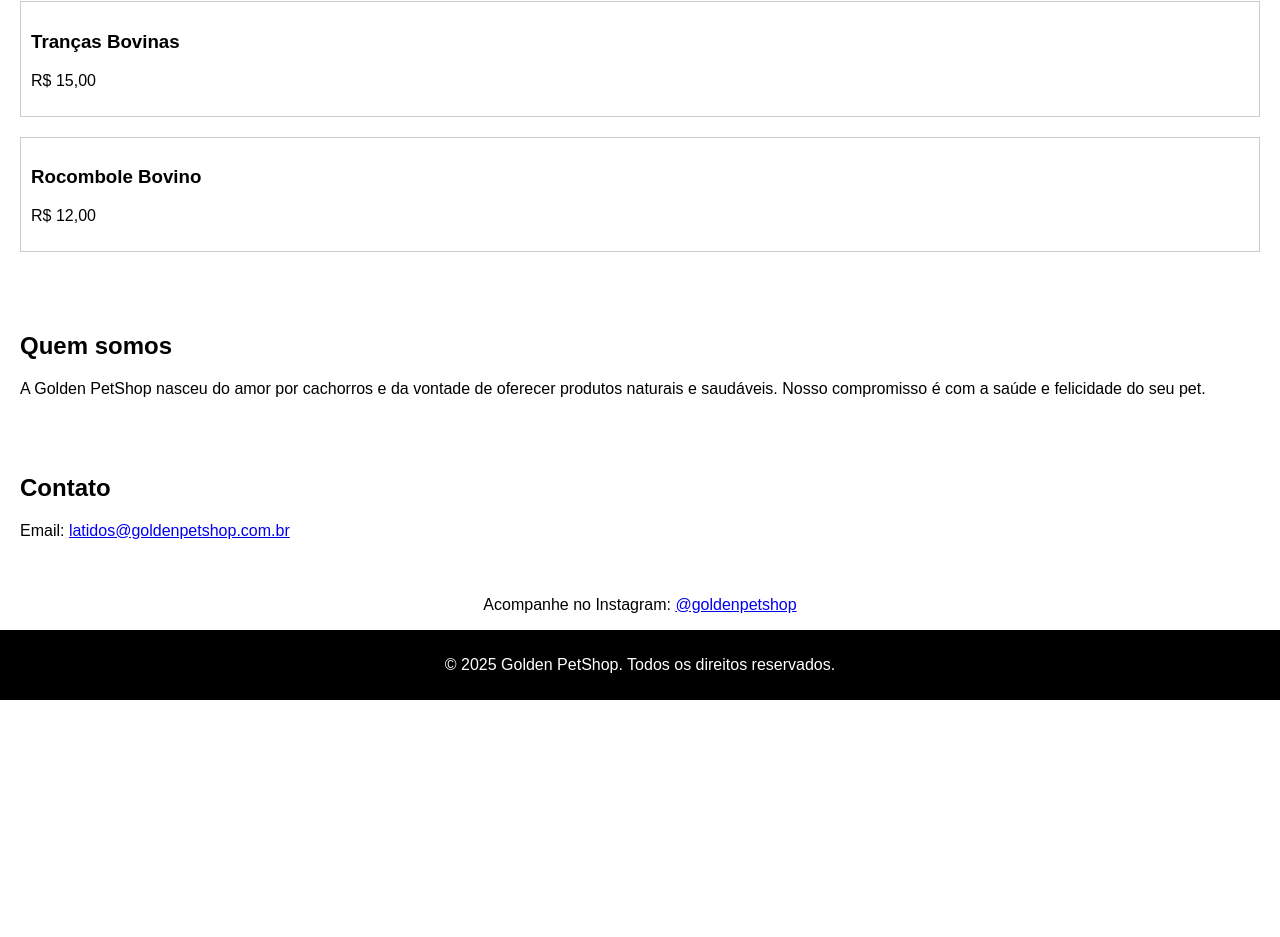
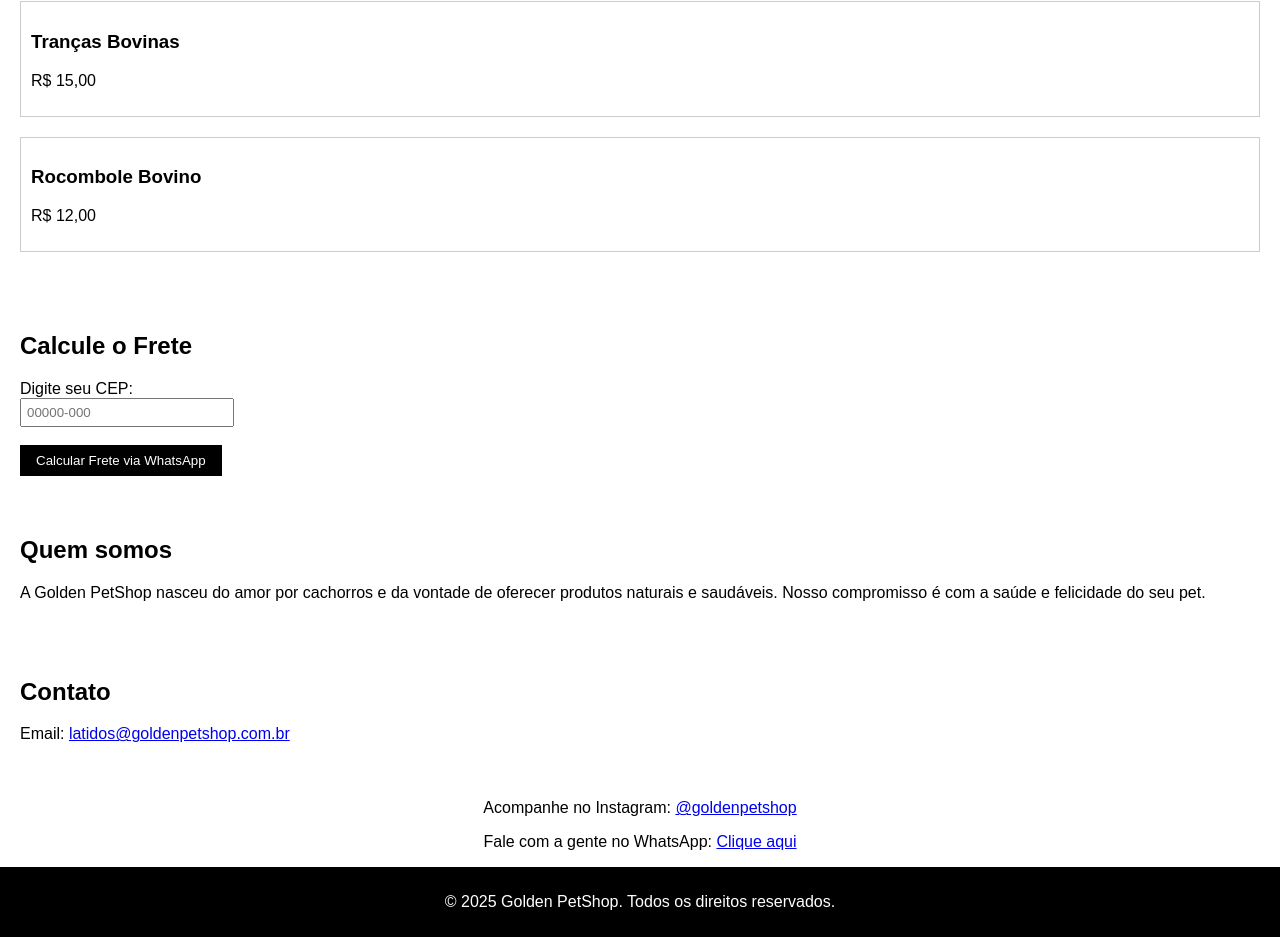
Before and after one commit to Mrdibo95/goldenpetshop, a plain HTML site: page index.html in a window 1280 px wide. Shown: the part 466-1403 px from the top of the page. Before the commit the page ends 1166 px from the top, so only its background shows below. Drawn offline with Linux system fonts and the light colour scheme.

Commit message:
index.html

```diff
--- a/index.html
+++ b/index.html
@@ -1,4 +1,3 @@
-
 <!DOCTYPE html>
 <html lang="pt-BR">
 <head>
@@ -46,6 +45,20 @@
       margin-top: 20px;
       text-align: center;
     }
+    input[type="text"] {
+      padding: 5px;
+      width: 200px;
+    }
+    button {
+      background-color: black;
+      color: white;
+      padding: 8px 16px;
+      border: none;
+      cursor: pointer;
+    }
+    button:hover {
+      background-color: #333;
+    }
   </style>
 </head>
 <body>
@@ -54,6 +67,7 @@
     <nav>
       <a href="#home">Home</a>
       <a href="#produtos">Produtos</a>
+      <a href="#frete">Frete</a>
       <a href="#sobre">Quem somos</a>
       <a href="#contato">Contato</a>
     </nav>
@@ -80,6 +94,15 @@
     </div>
   </div>
 
+  <div class="container" id="frete">
+    <h2>Calcule o Frete</h2>
+    <form>
+      <label for="cep">Digite seu CEP:</label><br>
+      <input type="text" id="cep" placeholder="00000-000"><br><br>
+      <button type="button" onclick="enviarCEP()">Calcular Frete via WhatsApp</button>
+    </form>
+  </div>
+
   <div class="container" id="sobre">
     <h2>Quem somos</h2>
     <p>A Golden PetShop nasceu do amor por cachorros e da vontade de oferecer produtos naturais e saudáveis. Nosso compromisso é com a saúde e felicidade do seu pet.</p>
@@ -92,10 +115,20 @@
 
   <div class="instagram">
     <p>Acompanhe no Instagram: <a href="https://instagram.com/goldenpetshop" target="_blank">@goldenpetshop</a></p>
+    <p>Fale com a gente no WhatsApp: <a href="https://api.whatsapp.com/send?phone=5511999999999" target="_blank">Clique aqui</a></p>
   </div>
 
   <footer>
     <p>&copy; 2025 Golden PetShop. Todos os direitos reservados.</p>
   </footer>
+
+  <script>
+    function enviarCEP() {
+      var cep = document.getElementById('cep').value;
+      var mensagem = 'Olá! Gostaria de saber o frete para o CEP: ' + cep;
+      var url = 'https://api.whatsapp.com/send?phone=5511999999999&text=' + encodeURIComponent(mensagem);
+      window.open(url, '_blank');
+    }
+  </script>
 </body>
 </html>
```
